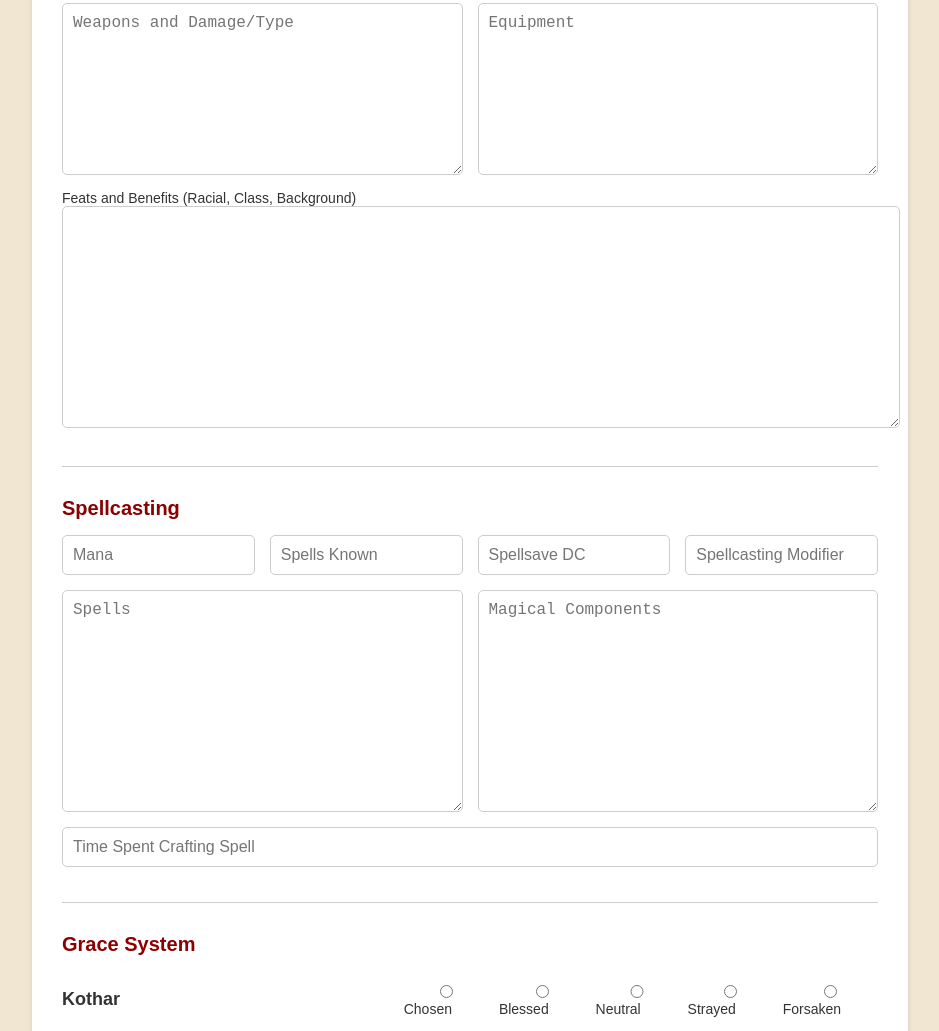
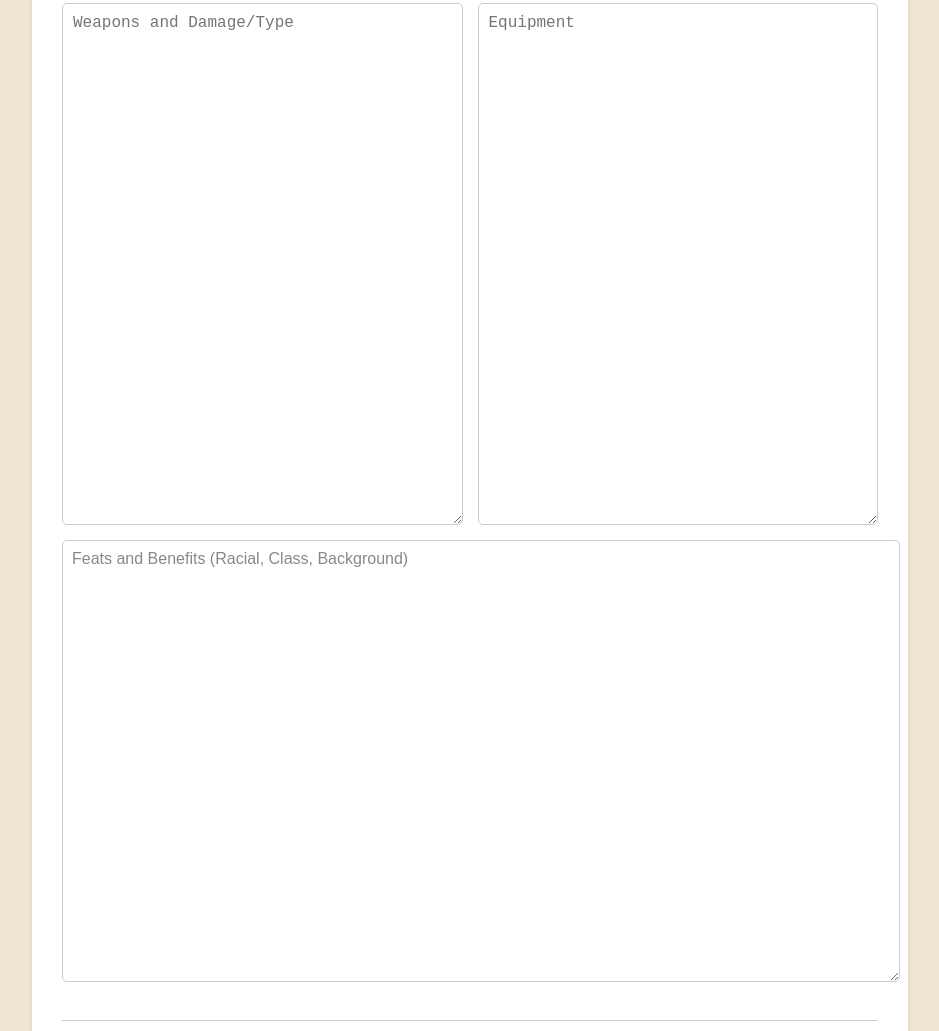
Before and after one commit to Mannyram82/Character-Sheet, a plain HTML site: page index.html in a window 1280 px wide. Shown: the part 1291-2322 px from the top of the page, without its empty margins (170-1109 px from the left). Drawn offline with Linux system fonts and the light colour scheme.

Commit message:
Update styles.css

```diff
--- a/styles.css
+++ b/styles.css
@@ -364,12 +364,12 @@ textarea[placeholder="Saving Throws"] {
 }
 /* Adjust height of the 'Weapons and Damage/Type' textarea */
 textarea[placeholder="Weapons and Damage/Type"] {
-    height: 150px; /* Set the height of the textarea */
+    height: 500px; /* Set the height of the textarea */
 }
 
 /* Adjust height of the 'Equipment' textarea */
 textarea[placeholder="Equipment"] {
-    height: 150px; /* Set the height of the textarea */
+    height: 500px; /* Set the height of the textarea */
 }
 
 /* Adjust height of the 'Weapons Proficiencies' textarea */
@@ -381,3 +381,35 @@ textarea[placeholder="Weapon Proficiencies"] {
 textarea[placeholder="Other Proficiencies"] {
     height: 80px; /* Set the height of the textarea */
 }
+/* Specific styles for the Feats and Benefits textarea */
+.input-container {
+    position: relative; /* Positioning context for the label */
+}
+
+textarea#feats-textarea {
+    width: 100%;
+    height: 400px; /* Adjust the height as needed */
+    padding-top: 35px; /* Space for the label to remain fixed */
+    padding-left: 10px; /* Space for text */
+    font-size: 16px; /* Matching font size */
+    border: 1px solid #ccc;
+    border-radius: 5px;
+}
+
+.feats-textarea-label {
+    position: absolute;
+    top: 10px; /* Adjust based on your preference */
+    left: 10px; /* Adjust left alignment */
+    color: #888; /* Placeholder-like gray color */
+    font-size: 16px; /* Matching font size */
+    pointer-events: none; /* Make it non-interactive */
+    transition: all 0.2s ease; /* Smooth transition for label movement */
+}
+
+textarea#feats-textarea:focus + .feats-textarea-label {
+    opacity: 0; /* Hide label when textarea is focused */
+}
+
+textarea#feats-textarea:not(:focus) {
+    padding-top: 30px; /* Allow space for label when not focused */
+}
```
